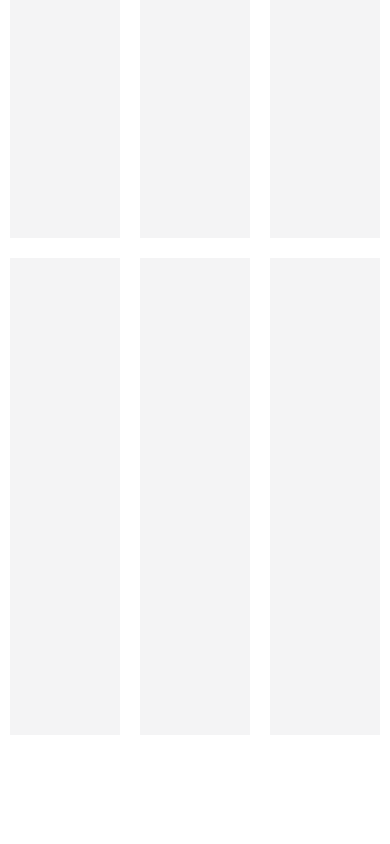
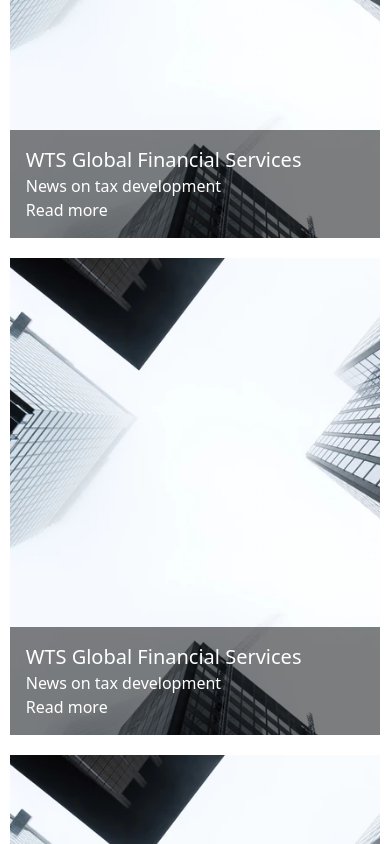
Before and after one commit to areel007/pbs, a Next.js app: page / in a window 390 px wide. Shown: the part 1560-2404 px from the top of the page. Before the commit the page ends 2315 px from the top, so only its background shows below. Built offline with nearby package versions, Linux system fonts and the light colour scheme.

Commit message:
implement global news card

```diff
--- a/app/(root)/page.tsx
+++ b/app/(root)/page.tsx
@@ -1,3 +1,8 @@
+import { NewsCard } from "../components/NewsCard";
+
+// images
+import Financial from "../../public/assets/images/financial-services.webp"
+
 export default function Home() {
   return (
     <div className="">
@@ -27,13 +32,15 @@ export default function Home() {
       <section className="py-[20px] md:py-[60px]">
         <span className="block text-center mb-[20px] text-[20px] md:text-[24px] text-[#cd3037]">WTS Global</span>
         <div className="max-w-[1100px] w-[95%] mx-auto">
-          <div className="grid grid-cols-3 gap-[20px]">
-            <div className="h-[477px] w-full bg-zinc-100"></div>
-            <div className="h-[477px] w-full bg-zinc-100"></div>
-            <div className="h-[477px] w-full bg-zinc-100"></div>
-            <div className="h-[477px] w-full bg-zinc-100"></div>
-            <div className="h-[477px] w-full bg-zinc-100"></div>
-            <div className="h-[477px] w-full bg-zinc-100"></div>
+
+          <div className="global__news">
+            <NewsCard title="WTS Global Financial Services" description="News on tax development" img="/assets/images/financial-services.webp" url="/" />
+            <NewsCard title="WTS Global Financial Services" description="News on tax development" img="/assets/images/financial-services.webp" url="/" />
+            <NewsCard title="WTS Global Financial Services" description="News on tax development" img="/assets/images/financial-services.webp" url="/" />
+            <NewsCard title="WTS Global Financial Services" description="News on tax development" img="/assets/images/financial-services.webp" url="/" />
+            <NewsCard title="WTS Global Financial Services" description="News on tax development" img="/assets/images/financial-services.webp" url="/" />
+            <NewsCard title="WTS Global Financial Services" description="News on tax development" img="/assets/images/financial-services.webp" url="/" />
+
           </div>
         </div>
       </section>
--- /dev/null
+++ b/app/components/NewsCard.tsx
@@ -0,0 +1,31 @@
+import Image from "next/image";
+import Link from "next/link";
+
+type TNewsCardProps = {
+    title: string;
+    description: string;
+    img: string;
+    url: string;
+};
+
+export const NewsCard = ({ title, description, img, url }: TNewsCardProps) => {
+    return (
+        < Link href={url} className="news-card w-full h-[477px] relative overflow-hidden">
+
+            <div className="front absolute w-full h-full bg-cover bg-center">
+                <Image src={img} width={100} height={100} alt="pbs" className="w-full h-full object-cover" />
+                <div className="content text-white p-4 absolute bottom-0 left-0 bg-black bg-opacity-50 w-full">
+                    <h3 className="text-xl">{title}</h3>
+                    <p>{description}</p>
+                    <span>Read more</span>
+                </div>
+            </div>
+            <div className="back absolute w-full h-full bg-gray-800 flex items-center justify-center opacity-0 transform translate-y-full">
+                <div className="back-content text-white text-center p-4">
+                    <h3 className="text-2xl">{title}</h3>
+                    <p>{description}</p>
+                </div>
+            </div>
+        </Link>
+    );
+};
--- /dev/null
+++ b/app/custom.css
@@ -0,0 +1,92 @@
+/* Add these styles to your global styles (like in `styles/globals.css` or any custom CSS file) */
+
+.news-card {
+  transition: all 0.3s ease-in-out;
+  height: 477px;
+}
+
+.news-card:hover .front {
+  opacity: 0;
+}
+
+.news-card:hover .back {
+  opacity: 1;
+  transform: translateY(0);
+}
+
+.front {
+  transition: opacity 0.3s ease-in-out;
+  height: 100%;
+}
+
+.back {
+  transition: transform 0.3s ease-in-out, opacity 0.3s ease-in-out;
+  position: absolute;
+  top: 0;
+  left: 0;
+  opacity: 0;
+  transform: translateY(100%);
+  background-color: rgba(0, 0, 0, 0.8); /* Adjust for desired overlay color */
+}
+
+.back-content {
+  opacity: 1;
+}
+
+.global__news {
+  display: grid;
+  grid-template-columns: 1fr 1fr 1fr;
+  gap: 20px;
+}
+
+@media screen and (max-width: 1200px) {
+  .news-card {
+    height: 450px;
+  }
+}
+
+@media screen and (max-width: 1100px) {
+  .news-card {
+    height: 420px;
+  }
+}
+
+@media screen and (max-width: 1000px) {
+  .news-card {
+    height: 400px;
+  }
+}
+
+@media screen and (max-width: 900px) {
+  .news-card {
+    height: 380px;
+  }
+}
+
+@media screen and (max-width: 800px) {
+  .global__news {
+    gap: 10px;
+  }
+  .news-card {
+    height: 360px;
+  }
+}
+
+@media screen and (max-width: 768px) {
+  .global__news {
+    grid-template-columns: 1fr 1fr;
+  }
+  .news-card {
+    height: 420px;
+  }
+}
+
+@media screen and (max-width: 500px) {
+  .global__news {
+    grid-template-columns: 1fr;
+    gap: 20px;
+  }
+  .news-card {
+    height: 477px;
+  }
+}
--- a/app/layout.tsx
+++ b/app/layout.tsx
@@ -1,6 +1,7 @@
 import type { Metadata } from "next";
 import { Geist, Geist_Mono } from "next/font/google";
 import "./globals.css";
+import "./custom.css";
 import { Header } from "./components/Header";
 import { Footer } from "./components/Footer";
 
```
Also changed, not shown: public/assets/images/financial-services.webp (added).
